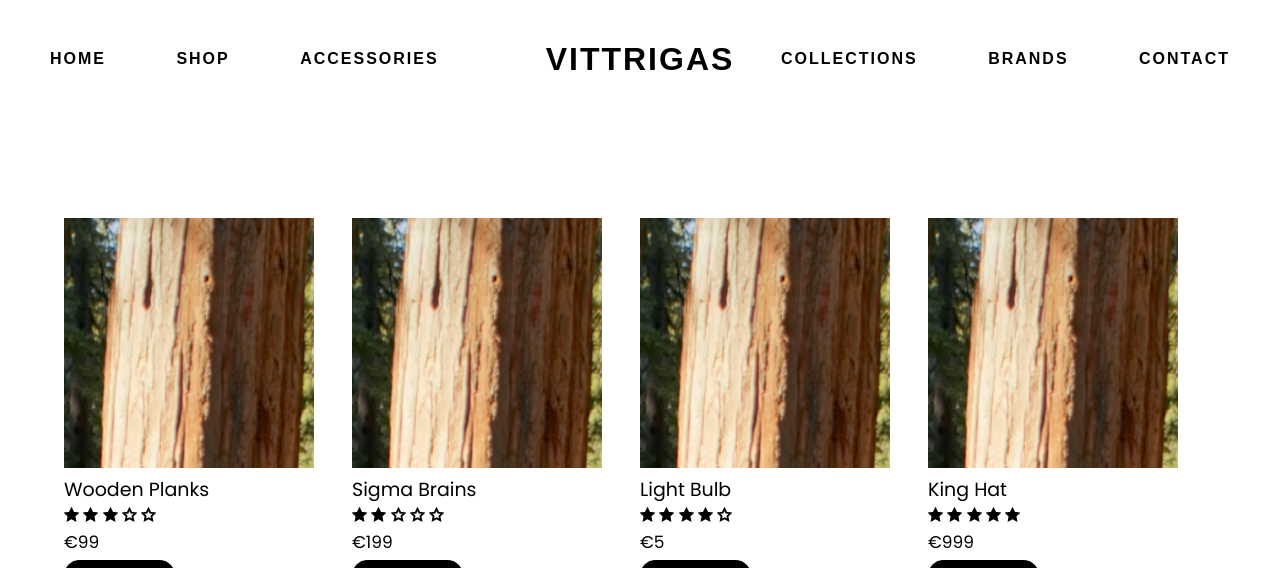
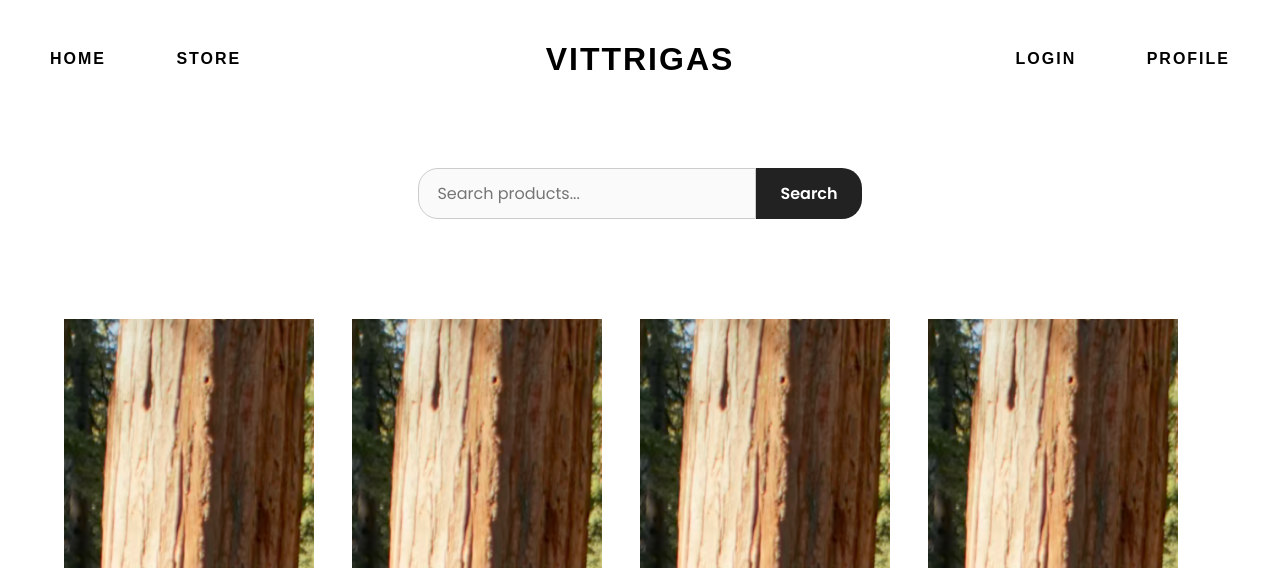
Before and after one commit to RpnAndri/vittrigas, a Django app: page /store/ in a window 1280 px wide. Shown: the top 568 px of the page. Run offline with Django 5.2, Linux system fonts and the light colour scheme; data comes from the database, SQL or seed files in the repository; both versions use the stored data as it was after the commit; some libraries are stand-ins or nearby versions.

Commit message:
search bar and links to header

```diff
--- a/vittrigas/static/css/accounts/signup.css
+++ b/vittrigas/static/css/accounts/signup.css
@@ -22,7 +22,7 @@ body {
     margin-bottom: 0.5rem;
     font-weight: bold;
 }
-
+.signup-container input[type="email"],
 .signup-container input[type="text"],
 .signup-container input[type="password"] {
     width: 100%;
--- a/vittrigas/static/css/product_list.css
+++ b/vittrigas/static/css/product_list.css
@@ -1,5 +1,49 @@
 /* Import the font-style */
 @import url("https://fonts.googleapis.com/css2?family=Poppins:ital,wght@0,100;0,200;0,300;0,400;0,500;0,600;0,700;0,800;0,900;1,100;1,200;1,300;1,400;1,500;1,600;1,700;1,800;1,900&display=swap");
+
+.search-form {
+    width: 100%;
+    display: flex;
+    justify-content: center;
+    margin-top: 50px;
+    margin-bottom: 30px;
+}
+
+.search-form input[type="text"] {
+    width: 300px;
+    padding: 12px 18px;
+    border: 1.5px solid #ccc;
+    border-radius: 20px 0 0 20px;
+    font-size: 16px;
+    outline: none;
+    transition: border-color 0.3s;
+    font-family: "Poppins", sans-serif;
+    background: #fafafa;
+}
+
+.search-form input[type="text"]:focus {
+    border-color: #222;
+    background: #fff;
+}
+
+.search-form button {
+    padding: 12px 24px;
+    border: none;
+    background: #222;
+    color: #fff;
+    font-size: 16px;
+    border-radius: 0 20px 20px 0;
+    cursor: pointer;
+    font-family: "Poppins", sans-serif;
+    font-weight: 600;
+    transition: background 0.3s, color 0.3s;
+}
+
+.search-form button:hover {
+    background: #fff;
+    color: #222;
+    border: 1.5px solid #222;
+}
 
 .all-products {
     font-family: "Poppins", sans-serif;
--- a/vittrigas/store/urls.py
+++ b/vittrigas/store/urls.py
@@ -1,9 +1,11 @@
 from django.urls import path
 from . import views
+from .views import ProductListView, add_to_cart
 
 app_name = 'store'
 
 urlpatterns = [
     path('', views.ProductListView.as_view(), name="product"),
     path('cart/add/<int:product_id>/', views.add_to_cart, name='add_to_cart'),
+    path('products/', ProductListView.as_view(), name='product_list'),
 ]
--- a/vittrigas/store/views.py
+++ b/vittrigas/store/views.py
@@ -8,6 +8,13 @@ class ProductListView(ListView):
     model = Product
     template_name = 'product_list.html'
     context_object_name = 'products'
+
+    def get_queryset(self):
+        queryset = super().get_queryset()
+        query = self.request.GET.get('q')
+        if query:
+            queryset = queryset.filter(name__icontains=query)
+        return queryset
 
 @login_required
 def add_to_cart(request, product_id):
@@ -27,3 +34,6 @@ def cart_detail(request):
     customer = get_object_or_404(Customer, user=request.user)
     cart, created = Cart.objects.get_or_create(customer=customer)
     return render(request, 'cart_detail.html', {'cart': cart})
+
+
+"""searchbar functionality here django"""
--- a/vittrigas/templates/base.html
+++ b/vittrigas/templates/base.html
@@ -26,18 +26,16 @@
     <header class="head">
         <nav class="navbar">
             <div class="nav-left">
-                <a href="#" class="nav-item">Home</a>
-                <a href="#" class="nav-item">Shop</a>
-                <a href="#" class="nav-item">Accessories</a>
+                <a href="{% url 'index' %}" class="nav-item">Home</a>
+                <a href="{% url 'store:product' %}" class="nav-item">Store</a>
             </div>
             <div class="nav-center">
-                <a href="#" id="nav-logo" class="nav-item">Vittrigas</a>
+                <a href="{% url 'index' %}" id="nav-logo" class="nav-item">Vittrigas</a>
             </div>
 
             <div class="nav-right">
-                <a href="#" class="nav-item">Collections</a>
-                <a href="#" class="nav-item">Brands</a>
-                <a href="#" class="nav-item">Contact</a>
+                <a href="{% url 'login' %}" class="nav-item">Login</a>
+                <a href="{% url 'store:profile' %}" class="nav-item">Profile</a>
             </div>
         </nav>
         <nav class="collapsed-navbar">
--- a/vittrigas/templates/product_list.html
+++ b/vittrigas/templates/product_list.html
@@ -8,6 +8,11 @@
 
 
 {% block content %}
+<!-- search bar here.. -->
+<form method="get" action="" class="search-form" style="margin-bottom: 2em;">
+    <input type="text" name="q" placeholder="Search products..." value="{{ request.GET.q }}">
+    <button type="submit">Search</button>
+</form>
 
 <div class="all-products">
     {% for p in products %}
--- a/vittrigas/vittrigas/urls.py
+++ b/vittrigas/vittrigas/urls.py
@@ -31,6 +31,7 @@ urlpatterns = [
     path('signup/', SignUp.as_view(), name='signup'),
     path('profile/<str:username>/', Profile.as_view(), name='profile'),
     path('store/', include('store.urls'), name='store'),
+
     # path('success/', Success.as_view(), name='success'),
 ]
 
--- a/vittrigas/vittrigas/views.py
+++ b/vittrigas/vittrigas/views.py
@@ -6,7 +6,6 @@
 from . forms import UserCreateForm
 
 User = get_user_model()
-
 
 
 class Index(TemplateView):
```
Also changed, not shown: vittrigas/db.sqlite3, vittrigas/media/products/lebron.png (added).
